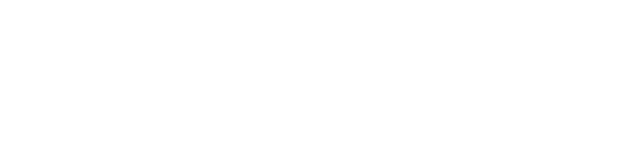
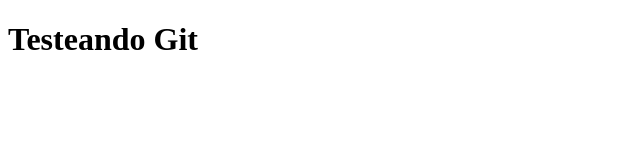
Before and after one commit to WerbGoinsoft/git-tutorial, a plain HTML site: page index.html in a window 1280 px wide. Shown: the whole page, without its empty margins (0-640 px from the left). Drawn offline with Linux system fonts and the light colour scheme.

Commit message:
agregando titulo al index

```diff
--- a/index.html
+++ b/index.html
@@ -5,6 +5,6 @@
 	<title>Testeando Git</title>
 </head>
 <body>
-
+	<h1>Testeando Git</h1>
 </body>
 </html>
```
